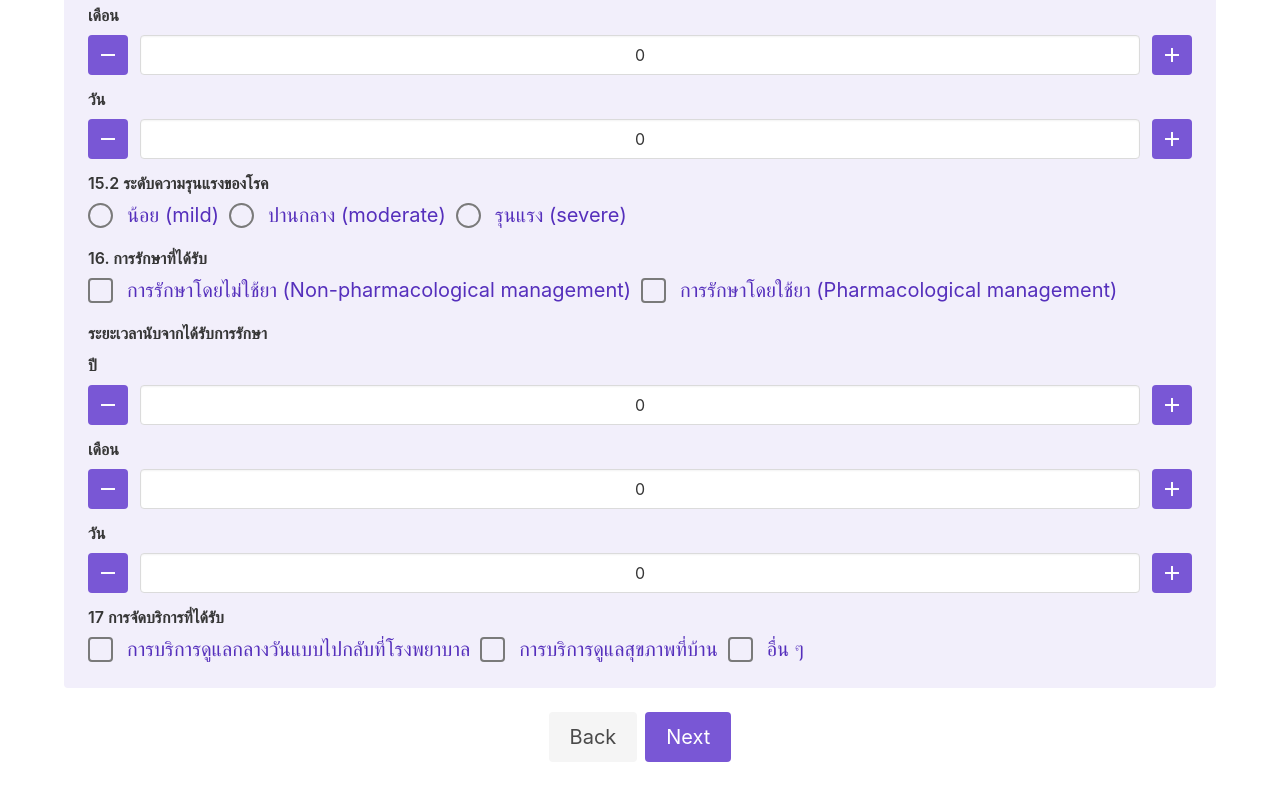
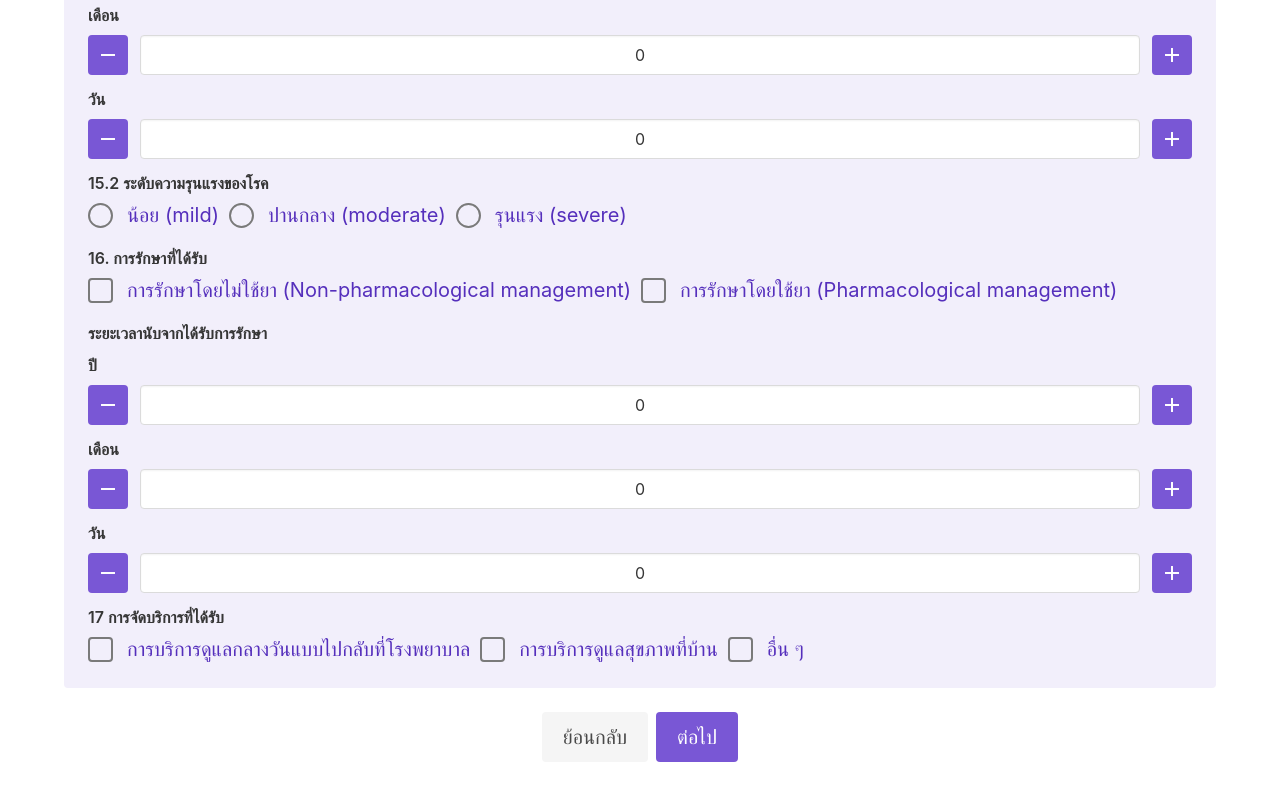
Before and after one commit to likit/aging-care-survey2020, a Vue app in the folder app/: page /health-record in a window 1280 px wide. Shown: the part 1948-2748 px from the top of the page. Built offline with nearby package versions, Linux system fonts and the light colour scheme; no server answers.

Commit message:
updated the navigation buttons

```diff
--- a/app/src/views/HealthRecord.vue
+++ b/app/src/views/HealthRecord.vue
@@ -413,10 +413,11 @@
                         </b-message>
                         <div class="buttons is-centered">
                             <a class="button is-medium is-light">
-                                Back
+                                ย้อนกลับ
                             </a>
-                            <a class="button is-medium is-primary">
-                                Next
+                            <a class="button is-medium is-primary"
+                                href="/patient-capital">
+                                ต่อไป
                             </a>
                         </div>
                     </div>
```
